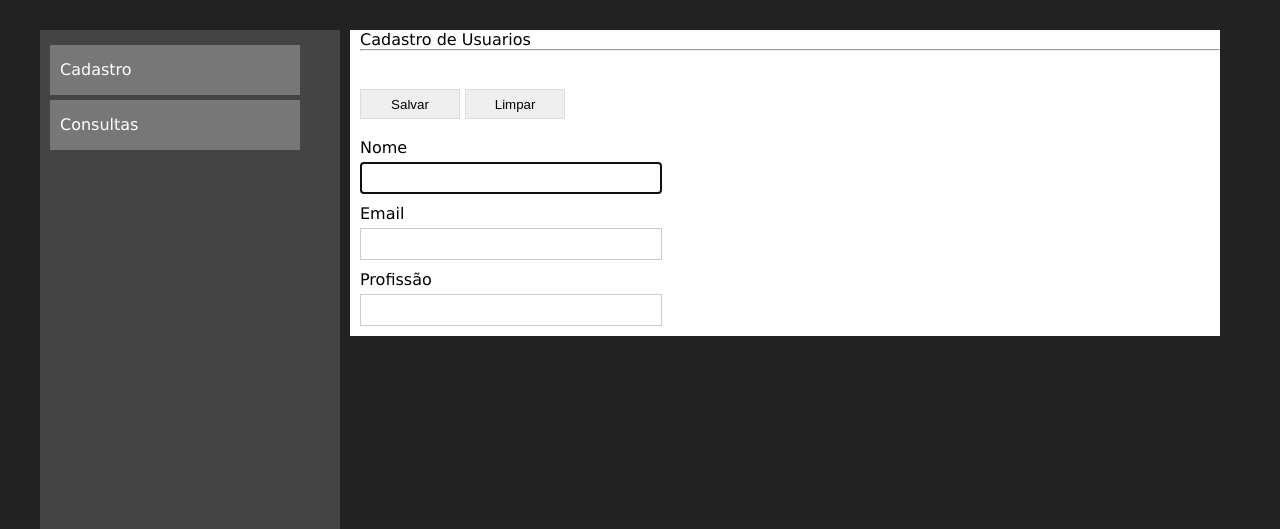
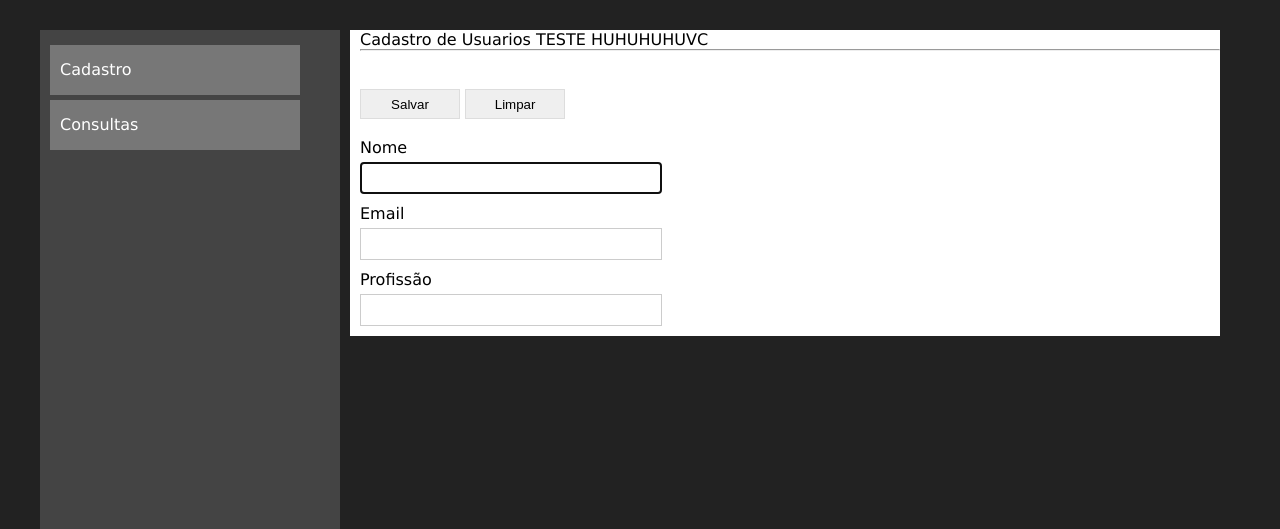
Before and after one commit to clauberbece/clauber, a PHP site: page / in a window 1280 px wide. Shown: the top 529 px of the page. Run offline with PHP 8.4, Linux system fonts and the light colour scheme.

Commit message:
Update index.php
TESTANDO ONLINE EM CADASTRO DE USUARIOS

```diff
--- a/index.php
+++ b/index.php
@@ -14,7 +14,7 @@
                 </ul>
             </nav>
             <section>
-                <hi>Cadastro de Usuarios</hi>
+                <hi>Cadastro de Usuarios TESTE HUHUHUHUVC</hi>
                 <hr><br><br>
 
                 <form method="post" action="processa.php">
```
